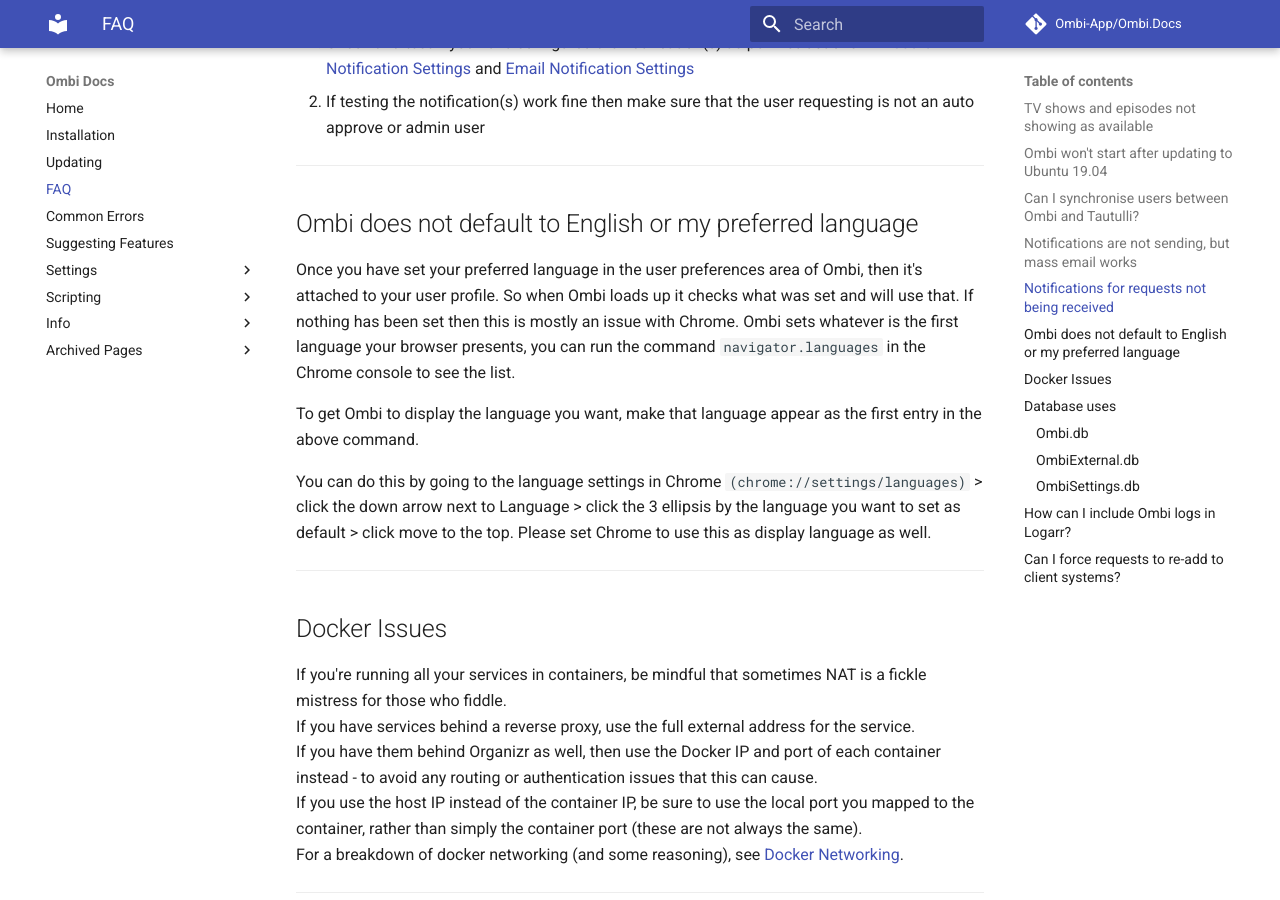
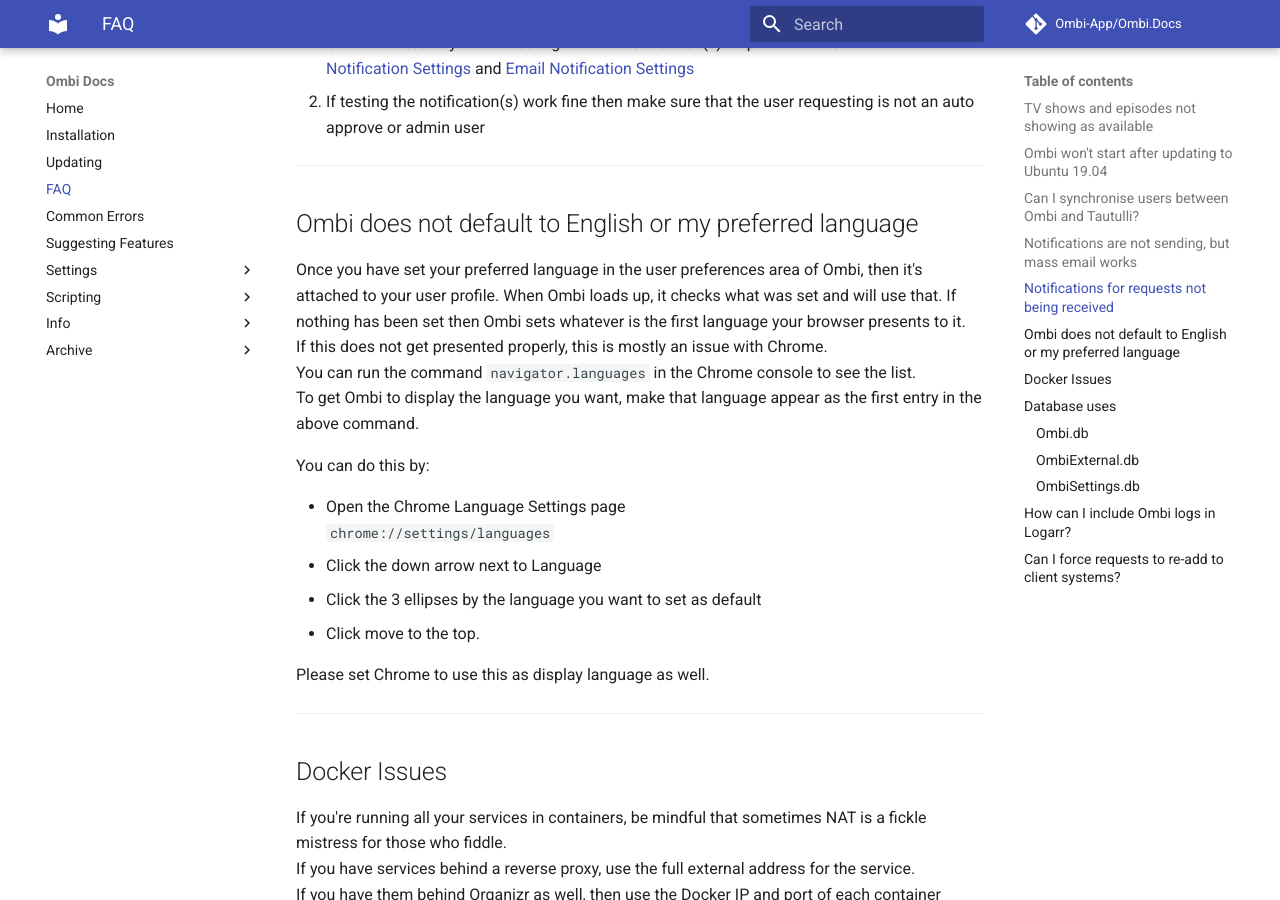
Before and after one commit to Ombi-app/Ombi.Docs, an MkDocs documentation site: the page built from docs/faq.md, in a window 1280 px wide and 900 px high, scrolled down 1507 px. Built offline with MkDocs 1.6.1 and Material for MkDocs 9.7.7, drawn with Linux system fonts in a browser that asks for light colours; comment, search, counter and statistics services are not loaded.

```diff
--- a/docs/faq.md
+++ b/docs/faq.md
@@ -49,12 +49,20 @@ This is due to Ombi needing to know where to send users if they click any links
 
 ## Ombi does not default to English or my preferred language
 
-Once you have set your preferred language in the user preferences area of Ombi, then it's attached to your user profile. So when Ombi loads up it checks what was set and will use that. If nothing has been set then this is mostly an issue with Chrome.
-Ombi sets whatever is the first language your browser presents, you can run the command `navigator.languages` in the Chrome console to see the list.
-
+Once you have set your preferred language in the user preferences area of Ombi, then it's attached to your user profile. When Ombi loads up, it checks what was set and will use that. If nothing has been set then Ombi sets whatever is the first language your browser presents to it.
+If this does not get presented properly, this is mostly an issue with Chrome.
+You can run the command `navigator.languages` in the Chrome console to see the list.
 To get Ombi to display the language you want, make that language appear as the first entry in the above command.
 
-You can do this by going to the language settings in Chrome `(chrome://settings/languages)` > click the down arrow next to Language > click the 3 ellipsis by the language you want to set as default > click move to the top. Please set Chrome to use this as display language as well.
+You can do this by:
+
+- Open the Chrome Language Settings page
+`chrome://settings/languages`
+- Click the down arrow next to Language
+- Click the 3 ellipses by the language you want to set as default
+- Click move to the top.
+
+Please set Chrome to use this as display language as well.
 ***
 
 ## Docker Issues
--- a/mkdocs.yml
+++ b/mkdocs.yml
@@ -52,5 +52,5 @@ nav:
       Ombi & Tautulli: scripting/ombi-tautulli.md
   - Info:
       Request Flow: info/request-workflow.md
-  - Archived Pages:
+  - Archive:
       V4 Specific Proxying: archived/v4-specific-proxy.md
```
